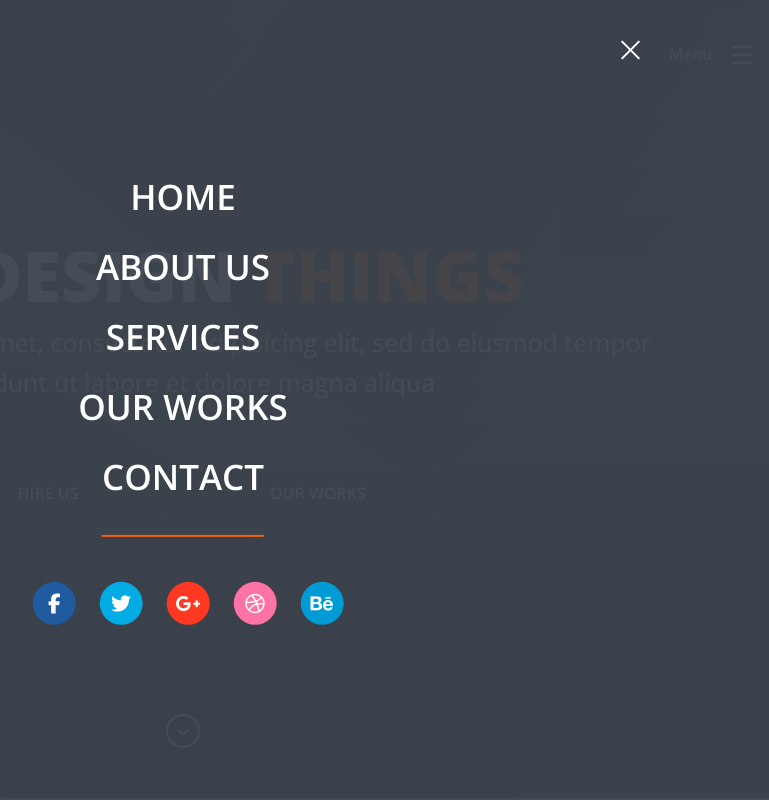
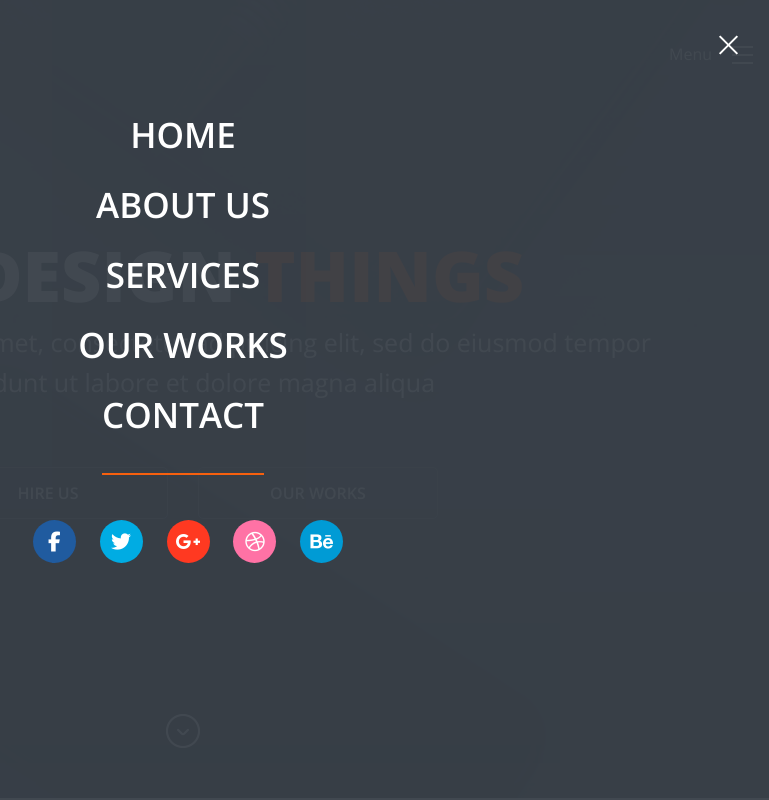
Before and after one commit to pyvovaraleksandra/TanatosStudio, a plain HTML site: page index.html in a window 1280 px wide. Both pictures are taken after a click on the element 1189 px from the left and 55 px from the top of the page. Shown: the top 800 px of the page, without its empty margins (457-1226 px from the left). Drawn offline with nearby package versions, Linux system fonts and the light colour scheme.

Commit message:
popup menu on bootstrap

```diff
--- a/css/style.css
+++ b/css/style.css
@@ -76,12 +76,6 @@ header {
 	padding-left: 30px;
 	margin-top: 14px;
 }
-.popup-menu {
-	position: absolute;
-    left: 50%;
-    top: 50%;
-    transform: translate(-50%, -13%);
-}
 .text-menu {
 	font: 400 1.6rem/16.8px 'Open Sans';
 	color: #fff;
@@ -92,6 +86,13 @@ header {
     width: 41px;
     height: 50px;
     padding-left: 20px;
+
+}
+.hamburger:hover {
+	cursor: pointer;
+}
+.hamburger:hover .hamburger-line {
+	background-color: #f7600e;
 }
 .hamburger-line {
 	position: absolute;
@@ -99,6 +100,7 @@ header {
     height: 2px;
     margin: 4px 0;
     background-color: #fff;
+    transition: 0.5s;
 }
 .hamburger-first-line {
 	top: 12px;
@@ -110,23 +112,22 @@ header {
 	top: 28px;
 }
 /* popup menu */
-.overlay {
-	position: fixed;
-	top: 0;
-	bottom: 0;
-	left: 0;
-    right: 0;
-	background-color: rgba(59, 67, 76, 0.95);
-	z-index: 90;
-	display: none;
+.menu-dialog {
+	margin-top: 100px;
 }
-.overlay.active {
-	display: block;
+.menu-content {
+	background: none;
+    box-shadow: none;
+    border: none;
+}
+.menu-fade {
+	background-color: rgba(59, 67, 76, 0.9);
 }
 .menu-item {
 	font: 600 3.5rem/70px 'Open Sans';
 	text-transform: uppercase;
 	color: #fff;
+	transition: 0.5s;
 }
 .last-item {
 	padding-bottom: 35px;
@@ -140,12 +141,18 @@ header {
 	margin-bottom: 427%;
 }
 .menu-close {
-    display: block;
     position: absolute;
-    left: 84%;
-    top: 5%;
-    width: 25px;
+    left: 135%;
+    top: -14%;
+    width: 45px;
     height: 20px;
+    opacity: 1;
+}
+.menu-close:hover {
+	opacity: 1;
+}
+.menu-close:focus {
+	outline: none;
 }
 .close-line {
 	position: absolute;
@@ -153,6 +160,7 @@ header {
     height: 2px;
     background-color: #fff;
     top: 9px;
+    transition: 0.5s;
 }
 .menu-close:hover .close-line {
 	background-color: #f7600e;
--- a/index.html
+++ b/index.html
@@ -8,8 +8,6 @@
 	<link href="https://fonts.googleapis.com/css?family=Open+Sans:300,400,400i,600,800" rel="stylesheet">
 	<meta name="viewport" content="width=device-width, initial-scale=1.0">
 	<link rel="stylesheet" href="css/style.css">
-	<script src="https://ajax.googleapis.com/ajax/libs/jquery/2.2.4/jquery.min.js"></script>
-	<script src="js/script.js"></script>
 </head>
 <body>
 	<header>
@@ -20,16 +18,23 @@
 			<div class="menu row pull-right col-lg-6 col-md-6 col-sm-6 col-xs-6">
 				<div class="pull-right">
 					<span class="pull-left text-menu">Menu</span>
-					<a href="">
-						<div class="hamburger pull-right">
+					<div class="hamburger pull-right"  data-toggle="modal" data-target="#myModal">
 							<span class="hamburger-line hamburger-first-line"></span>
 							<span class="hamburger-line hamburger-second-line"></span>
 							<span class="hamburger-line hamburger-third-line"></span>
 						</div>
-					</a>
 				</div>
 			</div>
-			<div class="overlay">
+	</header>
+
+
+	<div class="modal fade menu-fade" id="myModal" tabindex="-1" role="dialog" aria-labelledby="myModalLabel">
+	  <div class="modal-dialog menu-dialog" role="document">
+	    <div class="modal-content menu-content">
+	    	<button type="button" class="close menu-close" data-dismiss="modal" aria-label="Close">
+	    		<span class="close-line close-first-line"></span>
+				<span class="close-line close-second-line"></span>
+	    	</button>
 	    	<nav class="popup-menu">
 				<ul class="list-unstyled text-center">
 					<li><a href="" class="menu-item">Home</a></li>
@@ -46,13 +51,10 @@
 					<a href="#" class="contact-link contact-link-behance no-margin-right"><i class="fa fa-behance" aria-hidden="true"></i></a>
 				</div>
 			</nav>
-				<a href="" class="menu-close">
-					<span class="close-line close-first-line"></span>
-					<span class="close-line close-second-line"></span>
-				</a>
 	    </div>
 	  </div>
-	</header>
+	</div>
+
 	<main class="main">
 		<div class="container">
 			<div class="row">
@@ -118,6 +120,7 @@
 					<input type="submit" value="SUBSCRIBE" class="btn btn-default newsletter-btn btn-orange  submit-input">
 				</div>
 			</form>
+		</div>
 </div>
 	</section>
 	<section>
@@ -502,5 +505,6 @@
 	</footer>
 	<script src="https://ajax.googleapis.com/ajax/libs/jquery/2.2.4/jquery.min.js"></script>
 	<script src="https://maxcdn.bootstrapcdn.com/bootstrap/3.3.7/js/bootstrap.min.js" integrity="sha384-Tc5IQib027qvyjSMfHjOMaLkfuWVxZxUPnCJA7l2mCWNIpG9mGCD8wGNIcPD7Txa" crossorigin="anonymous"></script>
+	<script src="js/script.js"></script>
 </body>
 </html>
--- a/js/script.js
+++ b/js/script.js
@@ -11,22 +11,19 @@ $(document).ready(function(){
 	});
 
 	// popup menu
-	$('.hamburger').on('click', function(e){
-		e.preventDefault();
+	// $('.hamburger').on('click', function(e){
+		// e.preventDefault();
 
-		$('.overlay').addClass('active');
+		// $('.overlay').addClass('active');
 		// click on overlay
 		// $('.overlay').on('click', function() {
 		// 	$(this).removeClass('active');
 		// }).find('.popup-menu').click(function(e) {
 		// 	e.stopPropagation();
 		// })
-		$('.menu-close').on('click', function(e) {
-			e.preventDefault();
-			$(this).closest('.overlay').removeClass('active');
-		})
-
-
-
-	});
+		// $('.menu-close').on('click', function(e) {
+		// 	e.preventDefault();
+		// 	$(this).closest('.overlay').removeClass('active');
+		// });
+	// });
 });
```
Lines whose indentation alone changed are shown as unchanged.
